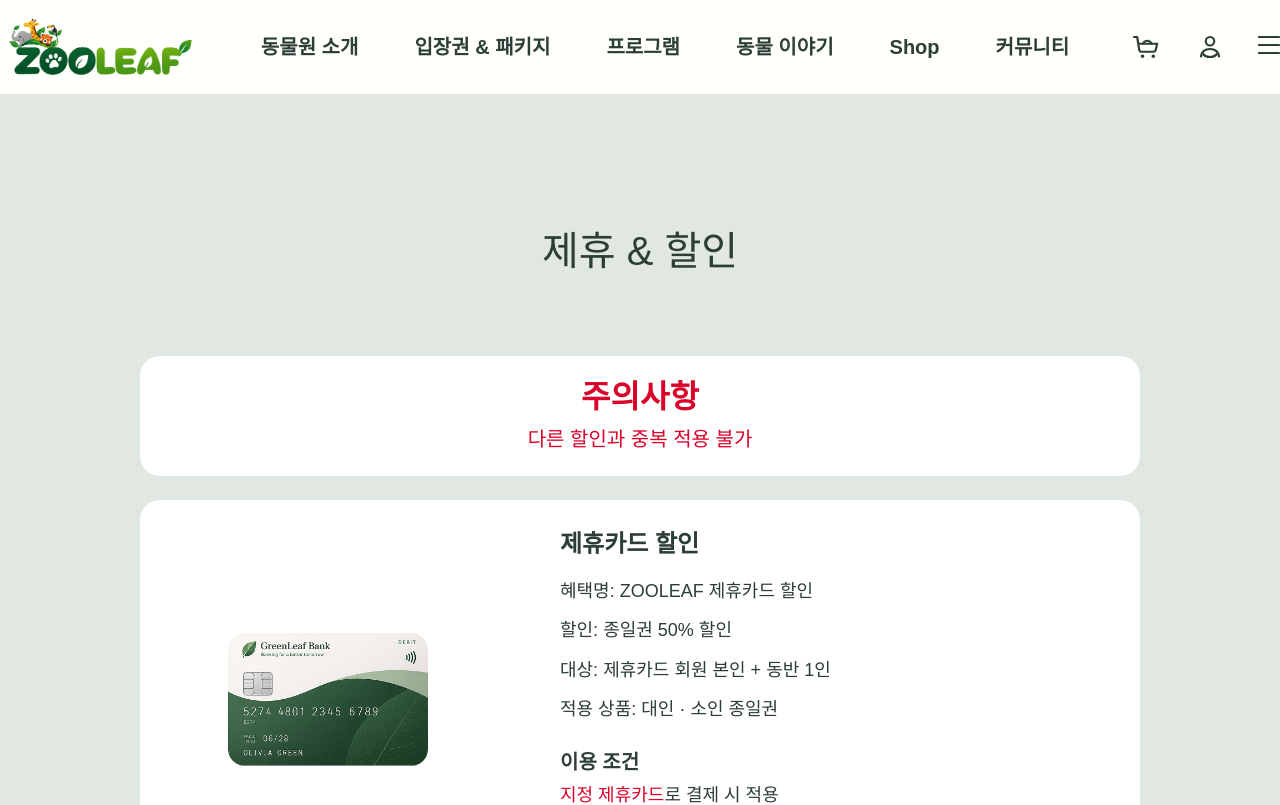
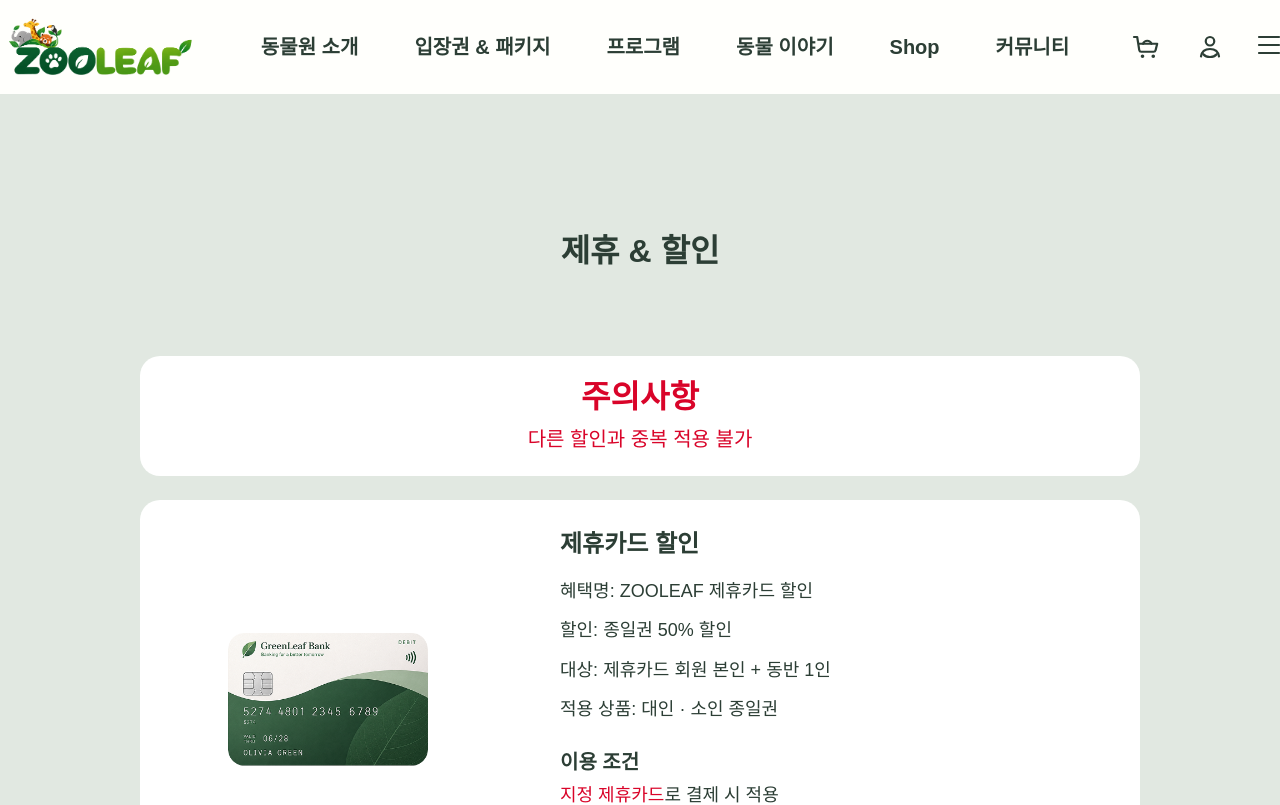
Before and after one commit to dhwmgl12-ux/zooleaf, a React (Vite) app: page /discount in a window 1280 px wide. Shown: the top 805 px of the page. Built offline with nearby package versions, Linux system fonts and the light colour scheme; no server answers; a web font is replaced by a local one.

Commit message:
chore: 제목 사이즈 및 굵기 변경

```diff
--- a/src/pages/Discount.styles.js
+++ b/src/pages/Discount.styles.js
@@ -13,9 +13,9 @@ export const DiscountPage = styled.div`
 `;
 
 export const PageTitle = styled.h1`
-  font-size: ${theme.fontSize.h2.size};
+  font-size: ${theme.fontSize.h3.size};
   line-height: ${theme.fontSize.h2.lineheight};
-  font-weight: ${theme.fontWeight.regular};
+  font-weight: ${theme.fontWeight.bold};
   color: ${theme.colors.textPrimary};
   margin-bottom: ${theme.spacing[80]};
   margin-top: ${theme.spacing[100]};
```
